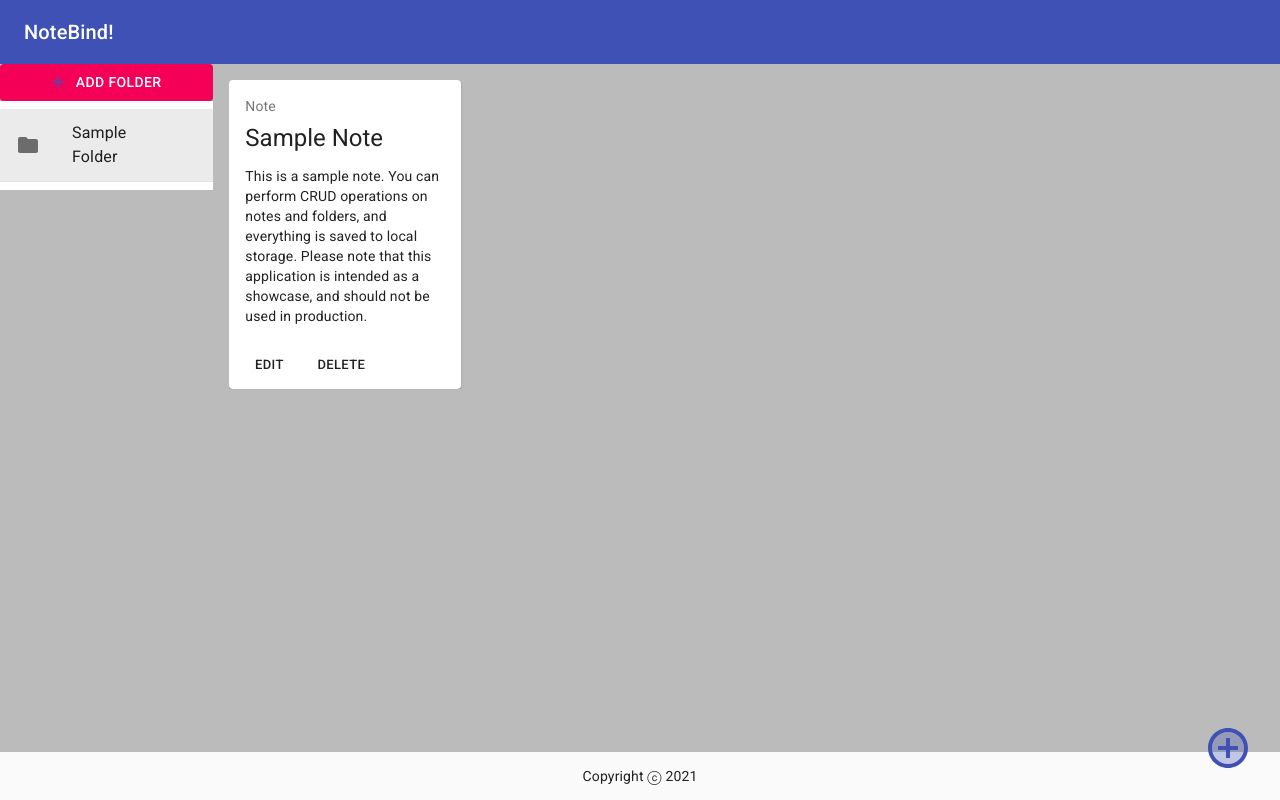
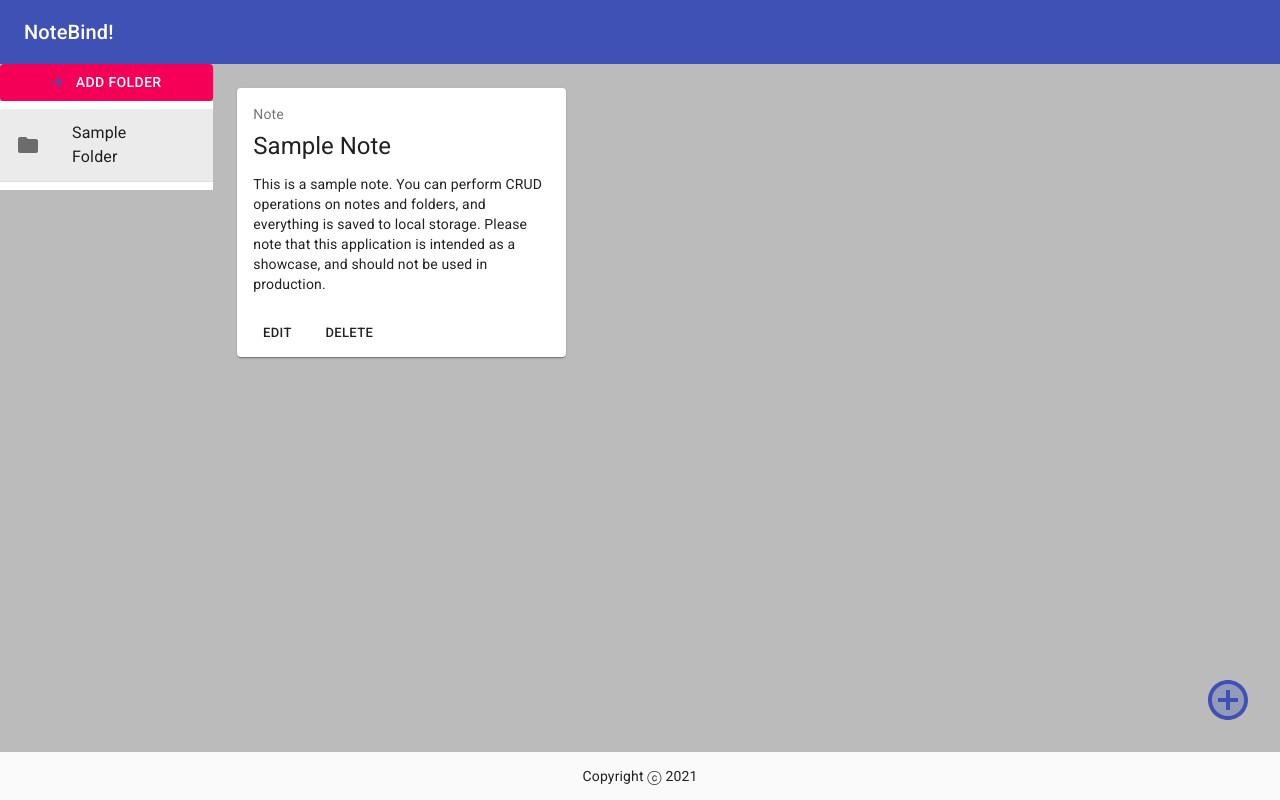
Before and after one commit to JohnAntoineG710/NoteBind, a React (Create React App) app: page / in a window 1280 px wide. Built offline with nearby package versions, Linux system fonts and the light colour scheme; a web font is replaced by a local one.

Commit message:
Implement Masonry-CSS Layout

```diff
--- a/src/components/NotesContainer.jsx
+++ b/src/components/NotesContainer.jsx
@@ -1,16 +1,44 @@
-import React from "react";
-import { Box, Grid } from "@material-ui/core";
+import React, { useState, useEffect } from "react";
+import { Grid, Box } from "@material-ui/core";
+import Masonry from "react-masonry-css";
 import Note from "./Note";
 import CreateArea from "./CreateArea";
 
-const NotesContainer = (props) => (
-  <Grid item xs={9} style={{ maxHeight: "100%", overflow: "auto" }}>
-    <Box m={props.m} style={{ overflow: "auto" }}>
-      <Grid container style={{ maxHeight: "100%", overflow: "auto" }}>
-        {props.list
-          .filter((note) => note.folderID === props.activeFolder)
-          .map((note) => (
-            <Grid item xs={3} key={note.key}>
+const breakpoints = {
+  default: 4,
+  960: 2,
+  1280: 3,
+};
+
+const NotesContainer = (props) => {
+  const [folderNotes, setFolderNotes] = useState([]);
+
+  useEffect(() => {
+    setFolderNotes(
+      props.list.filter((note) => note.folderID === props.activeFolder)
+    );
+  }, [props]);
+
+  return (
+    <Grid
+      item
+      xs={9}
+      lg={10}
+      style={{ position: "relative", maxHeight: "100%", overflow: "auto" }}
+    >
+      <Box
+        style={{
+          maxHeight: "100%",
+          overflow: "auto",
+        }}
+      >
+        <Masonry
+          breakpointCols={breakpoints}
+          className="my-masonry-grid"
+          columnClassName="my-masonry-grid_column"
+        >
+          {folderNotes.map((note) => {
+            return (
               <Note
                 key={note.key}
                 noteID={note.key}
@@ -21,14 +49,17 @@ const NotesContainer = (props) => (
                 onEdit={props.editItem}
                 m={props.m}
               />
-            </Grid>
-          ))}
-        <Grid item xs={1}>
-          <CreateArea onAdd={props.addItem} activeFolder={props.activeFolder} />
-        </Grid>
-      </Grid>
-    </Box>
-  </Grid>
-);
+            );
+          })}
+        </Masonry>
+      </Box>
+      <CreateArea
+        onAdd={props.addItem}
+        activeFolder={props.activeFolder}
+        count={folderNotes.length}
+      />
+    </Grid>
+  );
+};
 
 export default NotesContainer;
```
